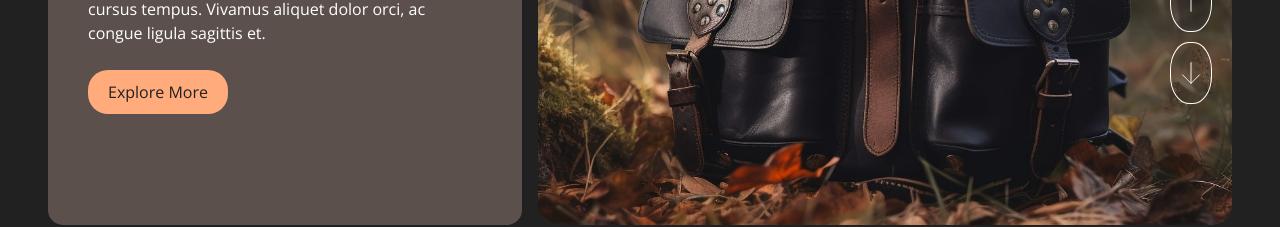
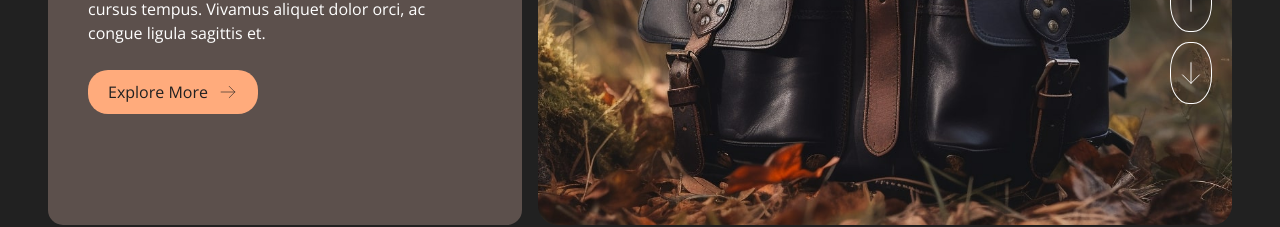
Before and after one commit to cesarcor/axery, a Next.js app: page / in a window 1280 px wide. Shown: the part 452-679 px from the top of the page. Built offline with nearby package versions, Linux system fonts and the light colour scheme; a web font is replaced by a local one.

Commit message:
add arrow svg

```diff
--- a/app/components/common-ui/button/button.module.scss
+++ b/app/components/common-ui/button/button.module.scss
@@ -1,14 +1,60 @@
 .btn {
-	background-color: var(--orange);
-	color: var(--black);
 	text-align: center;
 	padding: 10px 20px;
 	border-radius: 20px;
 	display: inline-block;
 	transition: ease-out 0.2s all;
 
-	&:hover {
-		background-color: var(--dark-orange);
-		transition: ease-in 0.2s all;
+	.btn_content {
+		display: flex;
+		align-items: center;
+		justify-content: center;
+		gap: 10px;
+	}
+
+	&.solid {
+		background-color: var(--orange);
+		color: var(--black);
+
+		svg {
+			path {
+				stroke: var(--black);
+			}
+		}
+
+		&:hover {
+			background-color: var(--dark-orange);
+			color: var(--white);
+			transition: ease-in 0.2s all;
+		}
+	}
+
+	&.line {
+		border: 1px solid var(--white);
+		color: var(--white);
+
+		svg {
+			path {
+				stroke: var(--orange);
+			}
+		}
+
+		&:hover {
+			background-color: var(--white);
+			color: var(--black);
+			transition: ease-in 0.2s all;
+
+			svg {
+				path {
+					stroke: var(--dark-orange);
+				}
+			}
+		}
+	}
+
+	svg {
+		transform: rotate(90deg);
+		width: 20px;
+		height: 20px;
 	}
 }
--- a/app/components/common-ui/button/button.tsx
+++ b/app/components/common-ui/button/button.tsx
@@ -1,14 +1,22 @@
 import styles from './button.module.scss';
+import ArrowSVG from '../../svgs/arrow-svg';
 
 interface ButtonProps {
 	text: string;
 	link: string;
+	buttonType?: 'solid' | 'line';
 }
 
-const Button = ({ text, link }: ButtonProps) => {
+const Button = ({ text, link, buttonType = 'solid' }: ButtonProps) => {
+	const buttonTypeClassname =
+		buttonType === 'solid' ? styles.solid : styles.line;
+
 	return (
-		<a href={link} className={styles.btn}>
-			{text}
+		<a href={link} className={`${styles.btn} ${buttonTypeClassname}`}>
+			<span className={styles.btn_content}>
+				<span>{text}</span>
+				<ArrowSVG />
+			</span>
 		</a>
 	);
 };
```
